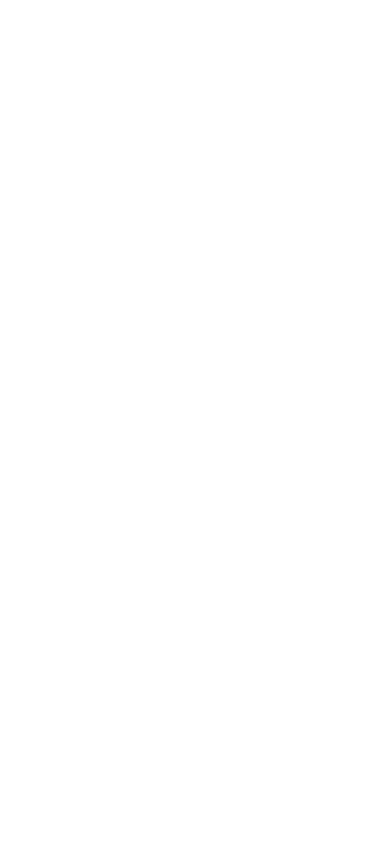
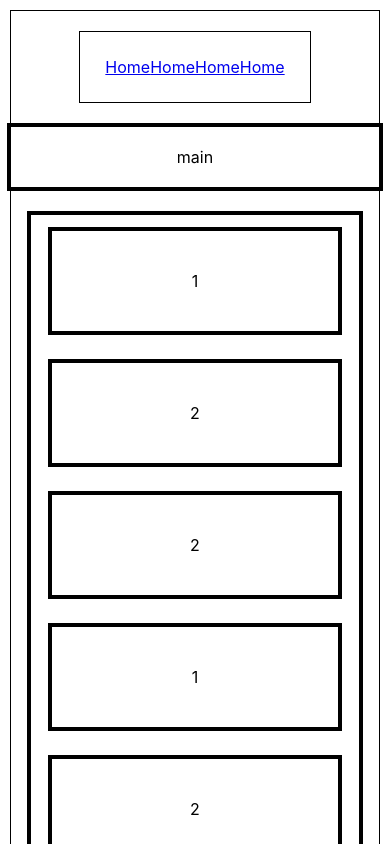
Before and after one commit to barbaroreyes/lamango, a React (Create React App) app: page / in a window 390 px wide. Shown: the top 844 px of the page. Built offline with nearby package versions, Linux system fonts and the light colour scheme.

Commit message:
home-done

```diff
--- a/package.json
+++ b/package.json
@@ -8,6 +8,7 @@
     "@testing-library/user-event": "^12.1.10",
     "react": "^17.0.2",
     "react-dom": "^17.0.2",
+    "react-router-dom": "^5.3.0",
     "react-scripts": "4.0.3",
     "web-vitals": "^1.0.1"
   },
--- a/src/App.css
+++ b/src/App.css
@@ -2,7 +2,46 @@
   text-align: center;
 }
 
-.App-logo {
+@media (max-width: 768px) {
+  .home{
+    margin: 10px;
+    padding: 20px;
+    display: flex;
+    justify-content:center;
+    flex-direction: column;
+    align-items: center;
+    border: 1px solid black;
+
+
+
+  }.navigation{
+    border: 1px solid black;
+    padding: 25px;
+  }.main{
+    border: 4px solid black;
+    width: 100%;
+    margin: 20px;
+    padding: 20px;
+  }footer{
+    border: 4px solid black;
+    width: 100%;
+    /* margin: 20px; */
+    display: flex;
+    flex-wrap: wrap;
+    justify-content: center;
+  }.footer-item{
+    display: flex;
+    justify-content: center;
+    flex-direction: column;
+    width: 87%;
+    height:100px;
+    margin: 12px;
+    border: 4px solid black;
+
+  }
+}
+
+/* .App-logo {
   height: 40vmin;
   pointer-events: none;
 }
@@ -35,4 +74,4 @@
   to {
     transform: rotate(360deg);
   }
-}
+} */
--- a/src/App.js
+++ b/src/App.js
@@ -1,10 +1,15 @@
-import logo from './logo.svg';
+import {Switch,Route} from 'react-router-dom'
+import Home from './pages/Home'
 import './App.css';
 
 function App() {
   return (
     <div className="App">
-
+     <Switch>
+       <Route exact path="/">
+         <Home/>
+       </Route>
+     </Switch>
 
     </div>
   );
--- a/src/index.js
+++ b/src/index.js
@@ -2,11 +2,15 @@
 import ReactDOM from 'react-dom';
 import './index.css';
 import App from './App';
+import {BrowserRouter as Router} from 'react-router-dom'
 import reportWebVitals from './reportWebVitals';
 
 ReactDOM.render(
   <React.StrictMode>
+    <Router>
     <App />
+    </Router>
+
   </React.StrictMode>,
   document.getElementById('root')
 );
--- /dev/null
+++ b/src/pages/Home.js
@@ -0,0 +1,32 @@
+import React from 'react';
+import {Link} from 'react-router-dom'
+const Home = () => {
+  return (
+    <div className="home">
+        <nav className="navigation">
+        <Link to ='/'>Home</Link>
+        <Link to ='/'>Home</Link>
+        <Link to ='/'>Home</Link>
+        <Link to ='/'>Home</Link>
+
+
+        </nav>
+        <div className="main">
+            main
+        </div>
+        <footer>
+            <div className="footer-item">1</div>
+            <div className="footer-item">2</div>
+            <div className="footer-item">2</div>
+            <div className="footer-item">1</div>
+            <div className="footer-item">2</div>
+            <div className="footer-item">2</div>
+        </footer>
+
+
+
+    </div>
+  );
+}
+
+export default Home;
```
Also changed, not shown: 2 other files (tests, documents, lock files or other folders).
